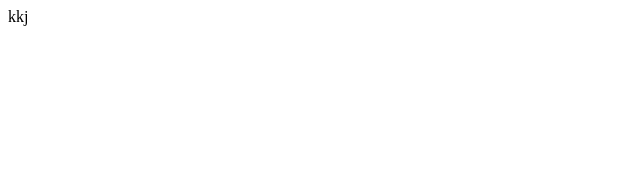
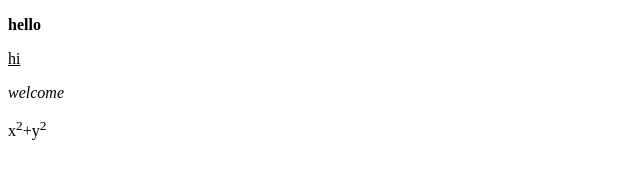
Before and after one commit to iamneo-production/cfdcdafecfeadaeccdffeecabfeedab, a website: page public/index.html in a window 1280 px wide. Shown: the whole page, without its empty margins (0-640 px from the left). Drawn offline with Linux system fonts and the light colour scheme.

Commit message:
Backup Commit

```diff
--- a/public/index.html
+++ b/public/index.html
@@ -1,12 +1,11 @@
 <!DOCTYPE html>
 <html lang="en">
-<head>
-    <meta charset="UTF-8">
-    <meta http-equiv="X-UA-Compatible" content="IE=edge">
-    <meta name="viewport" content="width=device-width, initial-scale=1.0">
-    <title>HTML Practice</title>
-    <link rel="stylesheet" href="style.css" />kkj
-</head>
+
 <body>
+    <p><b>hello</b></p>
+    <p><u>hi</u></p>
+    <p><i>welcome</i></p>
+    <p>x<sup>2</sup>+y<sup>2</sup></p>
+
 </body>
 </html>
```
